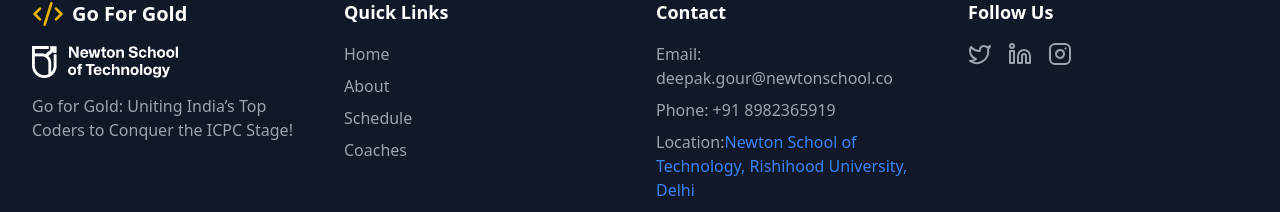
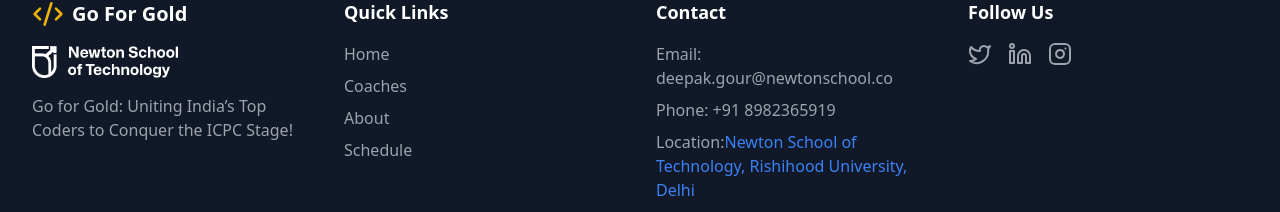
Before and after one commit to uditjainstjis/ICPC-SITE, a React (Vite) app: page / in a window 1280 px wide. Shown: the part 6135-6347 px from the top of the page. Built offline with nearby package versions, Linux system fonts and the light colour scheme.

Commit message:
footer links changed

```diff
--- a/src/components/Footer.tsx
+++ b/src/components/Footer.tsx
@@ -24,9 +24,9 @@ export default function Footer() {
             <h3 className="text-lg font-semibold mb-4">Quick Links</h3>
             <ul className="space-y-2">
               <li><a href="#home" className="text-gray-400 hover:text-yellow-500">Home</a></li>
+              <li><a href="#coaches" className="text-gray-400 hover:text-yellow-500">Coaches</a></li>
               <li><a href="#about" className="text-gray-400 hover:text-yellow-500">About</a></li>
               <li><a href="#schedule" className="text-gray-400 hover:text-yellow-500">Schedule</a></li>
-              <li><a href="#coaches" className="text-gray-400 hover:text-yellow-500">Coaches</a></li>
             </ul>
           </div>
 
```
